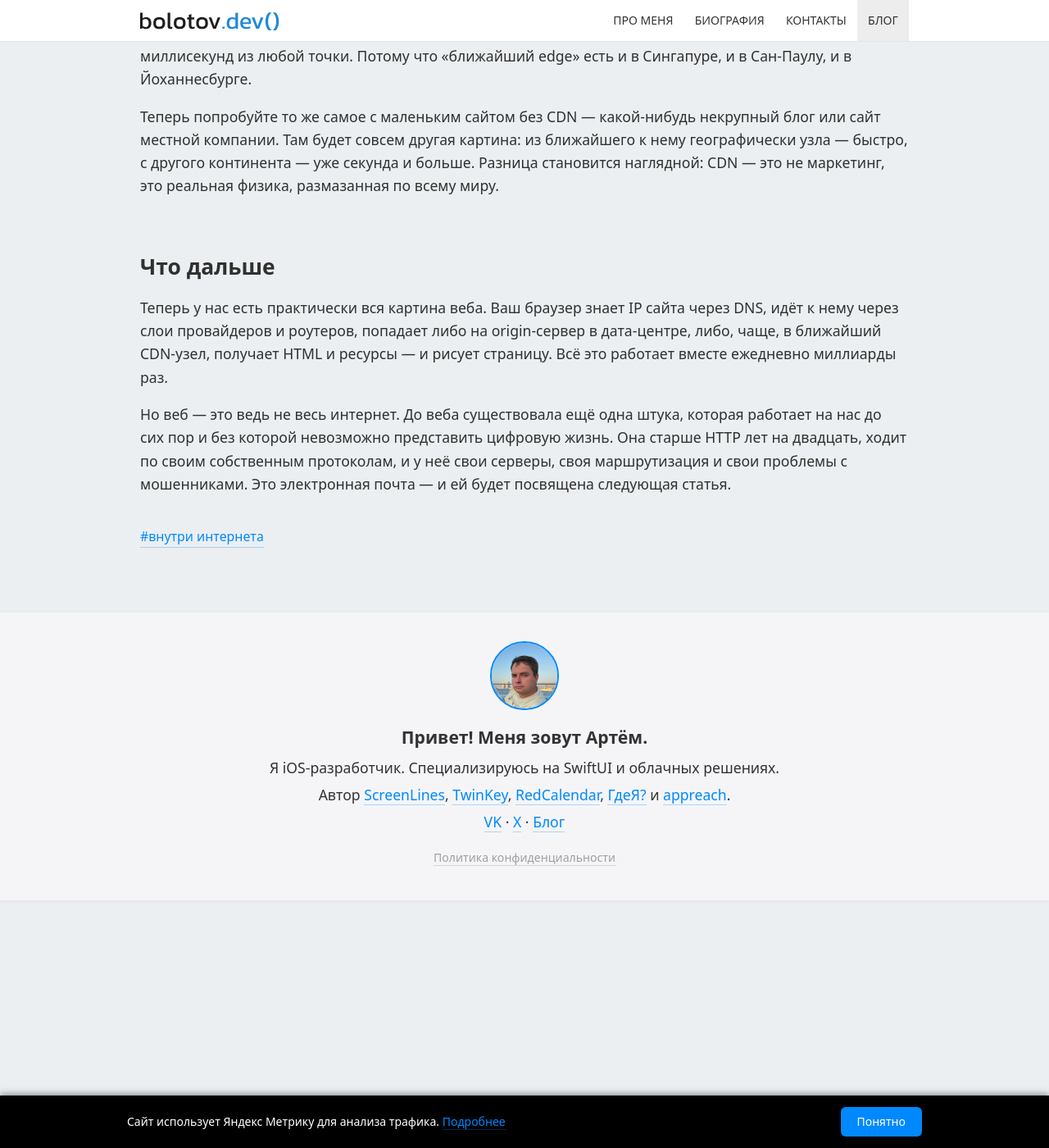
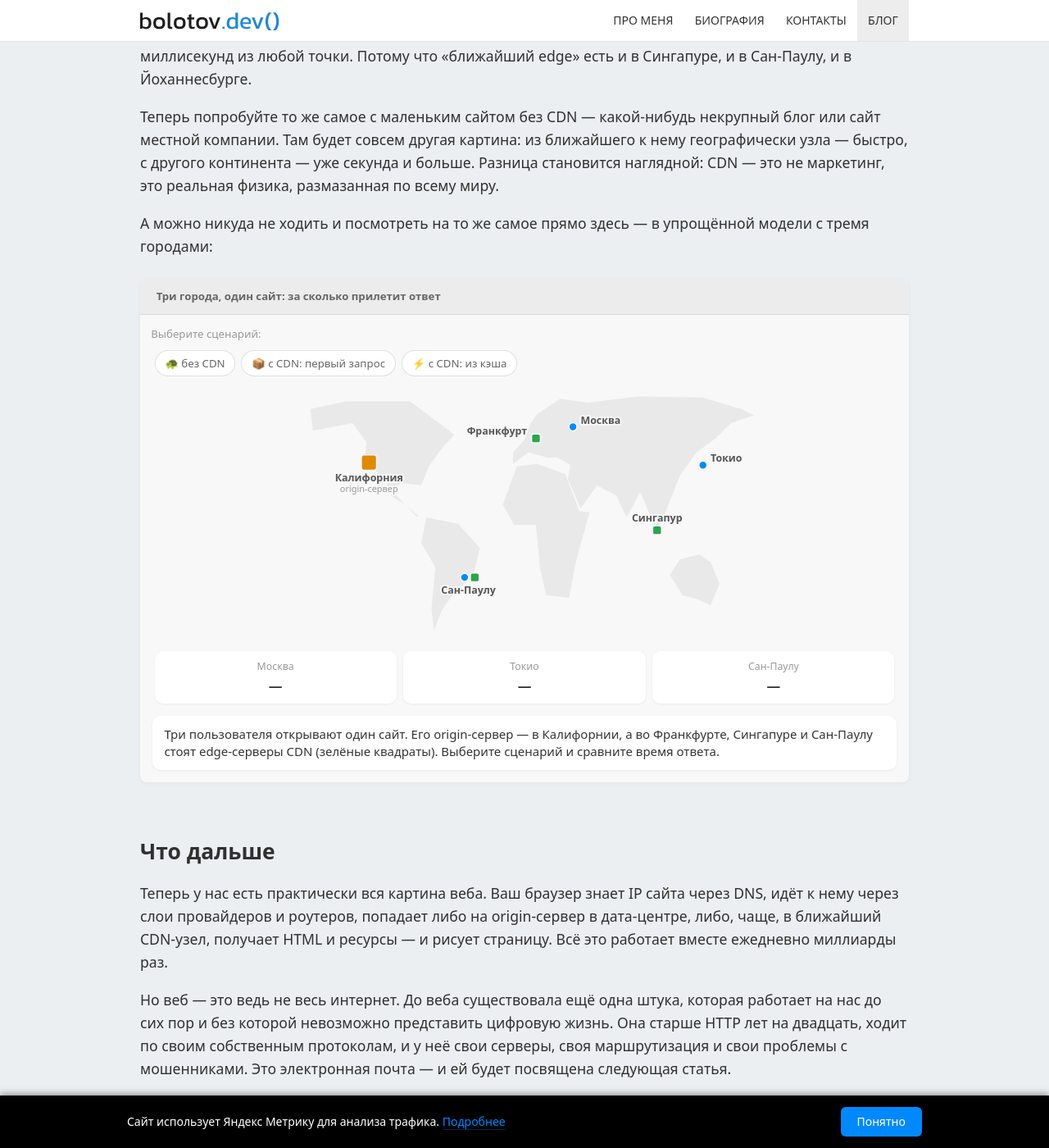
Before and after one commit to artembolotov/artembolotov.github.io, a Jekyll site: the page built from blog/_posts/2026-09-22-how-cdn-works.md, in a window 1280 px wide and 1400 px high, scrolled down 5770 px. Shown: the whole window at 82% size. Built offline with Jekyll 4.4.1, drawn with Linux system fonts in a browser that asks for light colours; some of the changed text lies outside the part shown.

Commit message:
Added how-cdn-works interactive element
Co-Authored-By: Claude Fable 5 <noreply@anthropic.com>
Claude-Session: https://claude.ai/code/session_01U51rq2cVD8RefYbHR1jWMj

```diff
--- /dev/null
+++ b/_includes/internet/cdn-map.html
@@ -0,0 +1,250 @@
+<div class="cdn-map" id="cdn-map">
+  <noscript><p>Для работы симулятора нужен JavaScript — сейчас он выключен в браузере. Ниже видна сама карта, но запросы по ней не побегут.</p></noscript>
+  <div class="cdn-map-window">
+    <div class="cdn-map-head">
+      <span class="cdn-map-title">Три города, один сайт: за сколько прилетит ответ</span>
+    </div>
+    <div class="cdn-map-actions-label">Выберите сценарий:</div>
+    <div class="cdn-map-actions">
+      <button type="button" class="cdn-map-btn" data-cdn-action="direct">&#128034; без CDN</button>
+      <button type="button" class="cdn-map-btn" data-cdn-action="first">&#128230; с CDN: первый запрос</button>
+      <button type="button" class="cdn-map-btn" data-cdn-action="cached">&#9889; с CDN: из кэша</button>
+    </div>
+    <div class="cdn-map-stage">
+      <svg class="cdn-map-svg" viewBox="0 0 360 195" role="img" aria-label="Карта мира: origin-сервер в Калифорнии, edge-серверы во Франкфурте, Сингапуре и Сан-Паулу, пользователи в Москве, Токио и Сан-Паулу">
+        <path class="cdn-map-land" d="M12 14 L40 8 L90 8 L105 19 L125 34 L115 45 L105 59 L99 74 L83 72 L75 82 L85 88 L97 98 L95 98 L75 77 L63 62 L55 52 L56 40 L45 25 L14 31 Z"/>
+        <path class="cdn-map-land" d="M103 99 L128 104 L145 123 L140 144 L132 152 L122 162 L115 172 L109 188 L107 171 L110 138 L99 119 L101 109 Z"/>
+        <path class="cdn-map-land" d="M163 89 L174 59 L190 57 L212 65 L223 94 L231 95 L220 135 L215 162 L197 160 L192 138 L189 105 L172 105 Z"/>
+        <path class="cdn-map-land" d="M171 57 L171 48 L180 38 L185 25 L190 18 L208 6 L230 9 L270 4 L320 5 L350 14 L360 19 L342 25 L330 37 L315 48 L302 66 L291 94 L284 109 L279 99 L271 79 L260 99 L252 82 L237 74 L224 92 L214 69 L216 58 L206 52 L198 52 L183 48 Z"/>
+        <path class="cdn-map-land" d="M294 144 L302 132 L317 128 L326 134 L333 151 L326 168 L315 163 L304 160 Z"/>
+        <path class="cdn-map-route" data-cdn-path="msk-org" d="M218 28 Q135 4 58 56"/>
+        <path class="cdn-map-route" data-cdn-path="tyo-org" d="M320 58 Q190 8 58 56"/>
+        <path class="cdn-map-route" data-cdn-path="sao-org" d="M133 146 Q72 108 58 56"/>
+        <path class="cdn-map-route" data-cdn-path="msk-fra" d="M218 28 Q203 23 189 37"/>
+        <path class="cdn-map-route" data-cdn-path="tyo-sin" d="M320 58 Q308 86 284 109"/>
+        <path class="cdn-map-route" data-cdn-path="sao-edge" d="M133 146 L141 146"/>
+        <path class="cdn-map-route" data-cdn-path="fra-org" d="M189 37 Q118 12 58 56"/>
+        <path class="cdn-map-route" data-cdn-path="sin-org" d="M284 109 Q165 140 58 56"/>
+        <path class="cdn-map-route" data-cdn-path="sao2-org" d="M141 146 Q80 110 58 56"/>
+        <rect class="cdn-map-origin" x="52" y="50" width="12" height="12" rx="2"/>
+        <text class="cdn-map-label" x="58" y="71" text-anchor="middle">Калифорния</text>
+        <text class="cdn-map-sub" x="58" y="79" text-anchor="middle">origin-сервер</text>
+        <rect class="cdn-map-edge-dot" x="185.5" y="33.5" width="7" height="7" rx="1.5"/>
+        <text class="cdn-map-label" x="182" y="34" text-anchor="end">Франкфурт</text>
+        <text class="cdn-map-cache" data-cdn-cache="fra" x="189" y="50" text-anchor="middle"></text>
+        <rect class="cdn-map-edge-dot" x="280.5" y="105.5" width="7" height="7" rx="1.5"/>
+        <text class="cdn-map-label" x="284" y="102" text-anchor="middle">Сингапур</text>
+        <text class="cdn-map-cache" data-cdn-cache="sin" x="284" y="123" text-anchor="middle"></text>
+        <rect class="cdn-map-edge-dot" x="137.5" y="142.5" width="7" height="7" rx="1.5"/>
+        <circle class="cdn-map-user" cx="133" cy="146" r="3.2"/>
+        <text class="cdn-map-label" x="136" y="159" text-anchor="middle">Сан-Паулу</text>
+        <text class="cdn-map-cache" data-cdn-cache="sao" x="136" y="169" text-anchor="middle"></text>
+        <circle class="cdn-map-user" cx="218" cy="28" r="3.2"/>
+        <text class="cdn-map-label" x="224" y="26" text-anchor="start">Москва</text>
+        <circle class="cdn-map-user" cx="320" cy="58" r="3.2"/>
+        <text class="cdn-map-label" x="326" y="55" text-anchor="start">Токио</text>
+        <circle class="cdn-map-packet" data-cdn-packet="msk" r="2.8"/>
+        <circle class="cdn-map-packet" data-cdn-packet="tyo" r="2.8"/>
+        <circle class="cdn-map-packet" data-cdn-packet="sao" r="2.8"/>
+      </svg>
+    </div>
+    <div class="cdn-map-results">
+      <span class="cdn-map-chip"><span class="cdn-map-chip-city">Москва</span><b class="cdn-map-chip-ms" data-cdn-ms="msk">—</b></span>
+      <span class="cdn-map-chip"><span class="cdn-map-chip-city">Токио</span><b class="cdn-map-chip-ms" data-cdn-ms="tyo">—</b></span>
+      <span class="cdn-map-chip"><span class="cdn-map-chip-city">Сан-Паулу</span><b class="cdn-map-chip-ms" data-cdn-ms="sao">—</b></span>
+    </div>
+    <div class="cdn-map-caption" data-cdn-caption aria-live="polite">Три пользователя открывают один сайт. Его origin-сервер — в Калифорнии, а во Франкфурте, Сингапуре и Сан-Паулу стоят edge-серверы CDN (зелёные квадраты). Выберите сценарий и сравните время ответа.</div>
+  </div>
+  <script>
+  (function () {
+    var root = document.getElementById('cdn-map');
+    if (!root) { return; }
+
+    var caption = root.querySelector('[data-cdn-caption]');
+    var buttons = root.querySelectorAll('[data-cdn-action]');
+
+    var paths = {}, packets = {}, counters = {}, caches = {};
+    var list = root.querySelectorAll('[data-cdn-path]');
+    for (var i = 0; i < list.length; i++) { paths[list[i].getAttribute('data-cdn-path')] = list[i]; }
+    list = root.querySelectorAll('[data-cdn-packet]');
+    for (i = 0; i < list.length; i++) { packets[list[i].getAttribute('data-cdn-packet')] = list[i]; }
+    list = root.querySelectorAll('[data-cdn-ms]');
+    for (i = 0; i < list.length; i++) { counters[list[i].getAttribute('data-cdn-ms')] = list[i]; }
+    list = root.querySelectorAll('[data-cdn-cache]');
+    for (i = 0; i < list.length; i++) { caches[list[i].getAttribute('data-cdn-cache')] = list[i]; }
+
+    var reduceMotion = window.matchMedia && window.matchMedia('(prefers-reduced-motion: reduce)').matches;
+    var SPEED = 9; // миллисекунды анимации на одну миллисекунду задержки
+    var MIN_LEG = 300;
+    var MISS_WAIT = 700;
+
+    var USERS = [
+      { id: 'msk', edge: 'fra', toEdge: 'msk-fra', edgeOrg: 'fra-org', direct: 'msk-org', ms: { direct: 180, first: 190, cached: 40 } },
+      { id: 'tyo', edge: 'sin', toEdge: 'tyo-sin', edgeOrg: 'sin-org', direct: 'tyo-org', ms: { direct: 110, first: 240, cached: 60 } },
+      { id: 'sao', edge: 'sao', toEdge: 'sao-edge', edgeOrg: 'sao2-org', direct: 'sao-org', ms: { direct: 190, first: 195, cached: 5 } }
+    ];
+
+    var CAPTIONS = {
+      direct: {
+        run: 'Все три запроса летят к одному серверу в Калифорнии. Счётчики показывают время полёта туда и обратно.',
+        done: 'Без CDN каждый запрос идёт через полмира: 110–190 мс на один только полёт туда-обратно. А таких полётов до первого байта нужно три-четыре — рукопожатия, помните? Теперь включите CDN.'
+      },
+      first: {
+        run: 'Кэш edge-серверов пока пуст: запрос добегает до ближайшей точки, не находит там копию — и edge сам отправляется к origin за оригиналом.',
+        done: 'Первый посетитель выигрыша почти не получил: edge всё равно сходил в Калифорнию. Зато копия осталась в кэше — нажмите «из кэша» и посмотрите, что достанется следующим.'
+      },
+      cached: {
+        run: 'Копии уже разложены по edge-серверам. Запросы дальше соседнего дата-центра не уходят.',
+        done: '5 мс в Сан-Паулу — PoP в том же городе. 60 мс в Токио — из Сингапура. 40 мс в Москве — из Франкфурта: коробки поближе, увы, выключены. Сравните со 110–190 мс без CDN — и так с каждым файлом страницы.'
+      }
+    };
+
+    var running = false;
+
+    function setCaption(html, isResult) {
+      caption.innerHTML = html;
+      caption.classList.toggle('cdn-map-caption--result', !!isResult);
+    }
+
+    function setCache(edgeId, state) {
+      var el = caches[edgeId];
+      el.classList.remove('is-miss', 'is-hit');
+      if (state === 'miss') {
+        el.textContent = '✕ мимо кэша';
+        el.classList.add('is-miss');
+      } else if (state === 'hit') {
+        el.textContent = '📦 копия в кэше';
+        el.classList.add('is-hit');
+      } else {
+        el.textContent = '';
+      }
+    }
+
+    function clearState() {
+      var key;
+      for (key in paths) { paths[key].classList.remove('is-done'); }
+      for (key in packets) { packets[key].classList.remove('is-shown'); }
+      for (key in counters) {
+        counters[key].textContent = '—';
+        counters[key].classList.remove('is-final');
+      }
+      for (key in caches) { setCache(key, null); }
+    }
+
+    function setBusy(busy) {
+      running = busy;
+      for (var b = 0; b < buttons.length; b++) { buttons[b].disabled = busy; }
+    }
+
+    function legsFor(u, mode) {
+      var h;
+      if (mode === 'direct') {
+        h = u.ms.direct / 2;
+        return [{ p: u.direct, ms: h }, { p: u.direct, rev: true, ms: h }];
+      }
+      if (mode === 'cached') {
+        h = u.ms.cached / 2;
+        return [{ p: u.toEdge, ms: h }, { p: u.toEdge, rev: true, ms: h }];
+      }
+      var eh = u.ms.cached / 2;
+      var oh = (u.ms.first - u.ms.cached) / 2;
+      return [
+        { p: u.toEdge, ms: eh },
+        { wait: true, cache: 'miss' },
+        { p: u.edgeOrg, ms: oh },
+        { p: u.edgeOrg, rev: true, ms: oh },
+        { cache: 'hit' },
+        { p: u.toEdge, rev: true, ms: eh }
+      ];
+    }
+
+    function runUser(u, mode, done) {
+      var legs = legsFor(u, mode);
+      var total = u.ms[mode];
+      var packet = packets[u.id];
+      var counter = counters[u.id];
+      var moved = 0;
+
+      function tick(v) { counter.textContent = Math.round(v) + ' мс'; }
+
+      function step(idx) {
+        if (idx >= legs.length) {
+          tick(total);
+          counter.classList.add('is-final');
+          packet.classList.remove('is-shown');
+          done();
+          return;
+        }
+        var leg = legs[idx];
+        if (leg.wait) {
+          setCache(u.edge, leg.cache);
+          setTimeout(function () { step(idx + 1); }, reduceMotion ? 0 : MISS_WAIT);
+          return;
+        }
+        if (leg.cache) {
+          setCache(u.edge, leg.cache);
+          step(idx + 1);
+          return;
+        }
+        var pathEl = paths[leg.p];
+        var len = pathEl.getTotalLength();
+        var dur = reduceMotion ? 0 : Math.max(leg.ms * SPEED, MIN_LEG);
+        function place(dist) {
+          var pt = pathEl.getPointAtLength(dist);
+          packet.setAttribute('cx', pt.x);
+          packet.setAttribute('cy', pt.y);
+        }
+        function finish() {
+          moved += leg.ms;
+          tick(moved);
+          pathEl.classList.add('is-done');
+          step(idx + 1);
+        }
+        if (!dur) { place(leg.rev ? 0 : len); finish(); return; }
+        place(leg.rev ? len : 0);
+        packet.classList.add('is-shown');
+        var start = null;
+        function frame(ts) {
+          if (start === null) { start = ts; }
+          var t = Math.min((ts - start) / dur, 1);
+          place(len * (leg.rev ? 1 - t : t));
+          tick(moved + leg.ms * t);
+          if (t < 1) { requestAnimationFrame(frame); } else { finish(); }
+        }
+        requestAnimationFrame(frame);
+      }
+
+      step(0);
+    }
+
+    function run(mode) {
+      clearState();
+      if (mode === 'cached') {
+        for (var key in caches) { setCache(key, 'hit'); }
+      }
+      setBusy(true);
+      setCaption(CAPTIONS[mode].run, false);
+      var left = USERS.length;
+      for (var i = 0; i < USERS.length; i++) {
+        runUser(USERS[i], mode, function () {
+          left--;
+          if (left === 0) {
+            setCaption(CAPTIONS[mode].done, true);
+            setBusy(false);
+          }
+        });
+      }
+    }
+
+    for (var b = 0; b < buttons.length; b++) {
+      buttons[b].addEventListener('click', function () {
+        if (running) { return; }
+        for (var j = 0; j < buttons.length; j++) {
+          buttons[j].classList.toggle('is-active', buttons[j] === this);
+        }
+        run(this.getAttribute('data-cdn-action'));
+      });
+    }
+  })();
+  </script>
+</div>
--- a/blog/_posts/2026-09-22-how-cdn-works.md
+++ b/blog/_posts/2026-09-22-how-cdn-works.md
@@ -103,7 +104,9 @@ Netflix в этом списке стоит отдельно, потому чт
 
 Теперь попробуйте то же самое с маленьким сайтом без CDN — какой-нибудь некрупный блог или сайт местной компании. Там будет совсем другая картина: из ближайшего к нему географически узла — быстро, с другого континента — уже секунда и больше. Разница становится наглядной: CDN — это не маркетинг, это реальная физика, размазанная по всему миру.
 
-<!-- TODO: интерактивная визуализация CDN — карта мира с edge-серверами и анимация запроса из разных регионов (делаем в отдельном чате) -->
+А можно никуда не ходить и посмотреть на то же самое прямо здесь — в упрощённой модели с тремя городами:
+
+{% include internet/cdn-map.html %}
 
 ## Что дальше
 
--- a/styles/internet.css
+++ b/styles/internet.css
@@ -2682,3 +2682,346 @@
     border-color: rgba(100,178,255,0.45);
   }
 }
+
+/* CDN: карта мира с edge-серверами */
+
+.cdn-map {
+  margin-top: 1.5em;
+  margin-bottom: 2em;
+}
+
+.cdn-map-window {
+  border-radius: 8px;
+  overflow: hidden;
+  background: #f8f8f8;
+  box-shadow: 0 1px 5px rgba(0,0,0,0.05);
+}
+
+.cdn-map-head {
+  background: #ececec;
+  border-bottom: 1px solid rgba(0,0,0,0.07);
+}
+
+.cdn-map-title {
+  display: block;
+  font-size: 0.75em;
+  font-weight: 600;
+  padding: 0.8em 1.5em;
+  color: #666;
+}
+
+.cdn-map-actions-label {
+  padding: 1em 1em 0;
+  font-size: 0.75em;
+  color: #999;
+}
+
+.cdn-map-actions {
+  display: flex;
+  flex-wrap: wrap;
+  gap: 0.4em;
+  padding: 0.5em 1em 0;
+}
+
+.cdn-map-btn {
+  font-family: inherit;
+  font-size: 0.75em;
+  padding: 0.45em 0.9em;
+  border-radius: 100px;
+  border: 1px solid rgba(0,0,0,0.12);
+  background: #fff;
+  color: #666;
+  cursor: pointer;
+  transition: color 0.2s, border-color 0.2s, background 0.2s, opacity 0.2s;
+}
+
+.cdn-map-btn:hover {
+  border-color: #0089ff;
+  color: #0089ff;
+}
+
+.cdn-map-btn.is-active {
+  background: #0089ff;
+  border-color: #0089ff;
+  color: #fff;
+}
+
+.cdn-map-btn:disabled {
+  opacity: 0.55;
+  cursor: default;
+}
+
+.cdn-map-stage {
+  padding: 1em 1em 0;
+}
+
+.cdn-map-svg {
+  display: block;
+  width: 100%;
+  max-width: 560px;
+  margin: 0 auto;
+  height: auto;
+}
+
+.cdn-map-land {
+  fill: rgba(0,0,0,0.06);
+}
+
+.cdn-map-route {
+  fill: none;
+  stroke: transparent;
+  stroke-width: 1.2;
+  transition: stroke 0.3s;
+}
+
+.cdn-map-route.is-done {
+  stroke: rgba(0,137,255,0.45);
+}
+
+.cdn-map-origin {
+  fill: #e08a00;
+  stroke: #f8f8f8;
+  stroke-width: 1;
+}
+
+.cdn-map-edge-dot {
+  fill: #2da44e;
+  stroke: #f8f8f8;
+  stroke-width: 1;
+}
+
+.cdn-map-user {
+  fill: #0089ff;
+  stroke: #f8f8f8;
+  stroke-width: 1;
+}
+
+.cdn-map-label {
+  fill: #555;
+  font-size: 8px;
+  font-weight: 600;
+  paint-order: stroke;
+  stroke: #f8f8f8;
+  stroke-width: 2.5px;
+  stroke-linejoin: round;
+}
+
+.cdn-map-sub {
+  fill: #999;
+  font-size: 7px;
+  paint-order: stroke;
+  stroke: #f8f8f8;
+  stroke-width: 2.5px;
+  stroke-linejoin: round;
+}
+
+.cdn-map-cache {
+  font-size: 7px;
+  font-weight: 600;
+  opacity: 0;
+  transition: opacity 0.3s;
+  paint-order: stroke;
+  stroke: #f8f8f8;
+  stroke-width: 2.5px;
+  stroke-linejoin: round;
+}
+
+.cdn-map-cache.is-miss {
+  fill: #c9302c;
+  opacity: 1;
+}
+
+.cdn-map-cache.is-hit {
+  fill: #2da44e;
+  opacity: 1;
+}
+
+.cdn-map-packet {
+  fill: #0089ff;
+  stroke: #f8f8f8;
+  stroke-width: 1.5;
+  opacity: 0;
+  transition: opacity 0.2s;
+}
+
+.cdn-map-packet.is-shown {
+  opacity: 1;
+}
+
+.cdn-map-results {
+  display: flex;
+  gap: 0.5em;
+  padding: 0.8em 1em 0;
+}
+
+.cdn-map-chip {
+  flex: 1;
+  min-width: 0;
+  background: #fff;
+  border-radius: 10px;
+  padding: 0.5em 0.3em;
+  text-align: center;
+  box-shadow: 0 1px 3px rgba(0,0,0,0.06);
+}
+
+.cdn-map-chip-city {
+  display: block;
+  font-size: 0.7em;
+  color: #999;
+  white-space: nowrap;
+  overflow: hidden;
+  text-overflow: ellipsis;
+}
+
+.cdn-map-chip-ms {
+  display: block;
+  font-size: 0.95em;
+  font-weight: 600;
+  color: #333;
+  font-variant-numeric: tabular-nums;
+  transition: color 0.3s;
+}
+
+.cdn-map-chip-ms.is-final {
+  color: #0089ff;
+}
+
+.cdn-map-caption {
+  box-sizing: border-box;
+  margin: 1em;
+  padding: 0.7em 0.9em;
+  min-height: 4.4em;
+  border-radius: 10px;
+  border: 1px solid transparent;
+  background: #fff;
+  box-shadow: 0 1px 3px rgba(0,0,0,0.06);
+  font-size: 0.85em;
+  line-height: 1.45;
+  transition: border-color 0.3s;
+}
+
+.cdn-map-caption--result {
+  border-color: rgba(0,137,255,0.4);
+}
+
+@media (prefers-reduced-motion: reduce) {
+  .cdn-map-route,
+  .cdn-map-cache,
+  .cdn-map-packet,
+  .cdn-map-chip-ms {
+    transition: none;
+  }
+}
+
+@media (prefers-color-scheme: dark) {
+  .cdn-map-window {
+    background: #1a1a1a;
+    box-shadow: 0 1px 5px rgba(0,0,0,0.2);
+  }
+
+  .cdn-map-head {
+    background: #111;
+    border-bottom-color: rgba(255,255,255,0.07);
+  }
+
+  .cdn-map-title {
+    color: #999;
+  }
+
+  .cdn-map-actions-label {
+    color: #777;
+  }
+
+  .cdn-map-btn {
+    background: #242424;
+    border-color: rgba(255,255,255,0.15);
+    color: #999;
+  }
+
+  .cdn-map-btn:hover {
+    border-color: #64b2ff;
+    color: #64b2ff;
+  }
+
+  .cdn-map-btn.is-active {
+    background: #64b2ff;
+    border-color: #64b2ff;
+    color: #111;
+  }
+
+  .cdn-map-land {
+    fill: rgba(255,255,255,0.07);
+  }
+
+  .cdn-map-route.is-done {
+    stroke: rgba(100,178,255,0.5);
+  }
+
+  .cdn-map-origin {
+    fill: #e8a33d;
+    stroke: #1a1a1a;
+  }
+
+  .cdn-map-edge-dot {
+    fill: #4cc38a;
+    stroke: #1a1a1a;
+  }
+
+  .cdn-map-user {
+    fill: #64b2ff;
+    stroke: #1a1a1a;
+  }
+
+  .cdn-map-label {
+    fill: #ccc;
+    stroke: #1a1a1a;
+  }
+
+  .cdn-map-sub {
+    fill: #777;
+    stroke: #1a1a1a;
+  }
+
+  .cdn-map-cache {
+    stroke: #1a1a1a;
+  }
+
+  .cdn-map-cache.is-miss {
+    fill: #ff453a;
+  }
+
+  .cdn-map-cache.is-hit {
+    fill: #4cc38a;
+  }
+
+  .cdn-map-packet {
+    fill: #64b2ff;
+    stroke: #1a1a1a;
+  }
+
+  .cdn-map-chip {
+    background: #242424;
+    box-shadow: 0 1px 3px rgba(0,0,0,0.25);
+  }
+
+  .cdn-map-chip-city {
+    color: #777;
+  }
+
+  .cdn-map-chip-ms {
+    color: #e0e0e0;
+  }
+
+  .cdn-map-chip-ms.is-final {
+    color: #64b2ff;
+  }
+
+  .cdn-map-caption {
+    background: #242424;
+    box-shadow: 0 1px 3px rgba(0,0,0,0.25);
+  }
+
+  .cdn-map-caption--result {
+    border-color: rgba(100,178,255,0.45);
+  }
+}
```
Also changed, not shown: other parts of blog/_posts/2026-09-22-how-cdn-works.md (+1 -0 lines).
